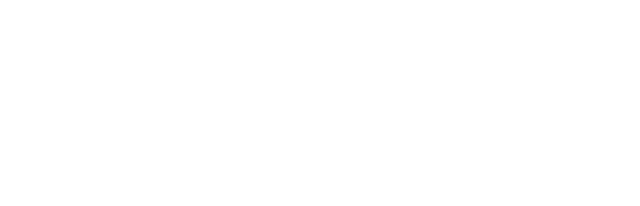
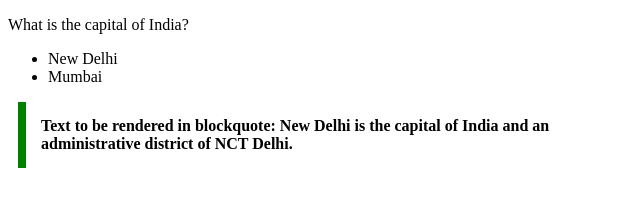
Before and after one commit to acciojob/trivia-Fun-25, a website: page main.html in a window 1280 px wide. Shown: the whole page, without its empty margins (0-640 px from the left). Drawn offline with Linux system fonts and the light colour scheme.

Commit message:
created a submission

```diff
--- a/main.html
+++ b/main.html
@@ -10,7 +10,16 @@
 	<!-- the entire body must be written by student -->
     <script type="text/javascript" src="./script.js">
 </script>
+<p>What is the capital of India?</p>
 
+	<ul>
+		<li>New Delhi</li>
+		<li>Mumbai</li>
+	</ul>
+
+	<blockquote class="blqt">
+		Text to be rendered in blockquote: New Delhi is the capital of India and an administrative district of NCT Delhi.
+	</blockquote>
 </body>
 
 </html>
--- a/styles.css
+++ b/styles.css
@@ -1,2 +1,5 @@
 
 /* Your CSS Code here. */
+.blqt{
+	max-width: 600px; margin: 10px; padding: 15px; border-left: 8px solid green;background-color: #f8fffe"";font-weight: bold;
+}
```
